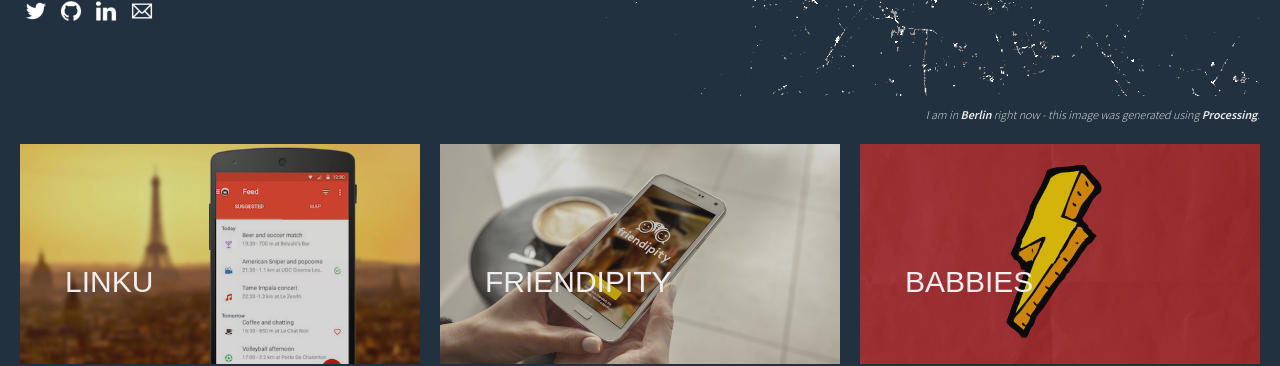
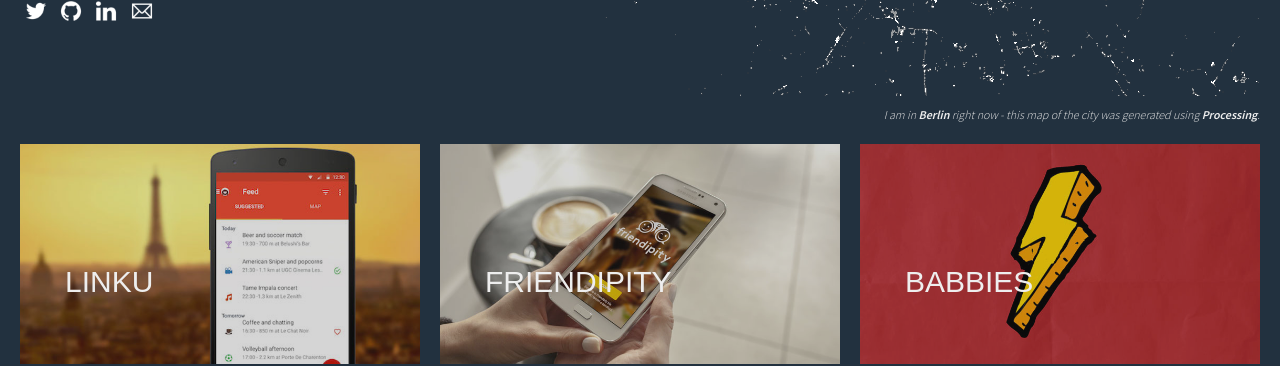
Before and after one commit to leolanzinger/leolanzinger.github.io, a Jekyll site: the page built from index.html, in a window 1280 px wide. Shown: the part 466-832 px from the top of the page. Built offline with Jekyll 4.4.1, drawn with Linux system fonts in a browser that asks for light colours.

Commit message:
updated processing text

```diff
--- a/_includes/frontpage_header.html
+++ b/_includes/frontpage_header.html
@@ -51,7 +51,7 @@
 		<figure>
 			<img src="/images/result.png" />
 			<figcaption>
-				I am in <a href="https://goo.gl/maps/QiFxawVUSKr">Berlin</a> right now - this image was generated using <a href="http://www.processing.org">Processing</a>.
+				I am in <a href="https://goo.gl/maps/QiFxawVUSKr">Berlin</a> right now - this map of the city was generated using <a href="http://www.processing.org">Processing</a>.
 			</figcaption>
 		</figure>
 	</div>
```
